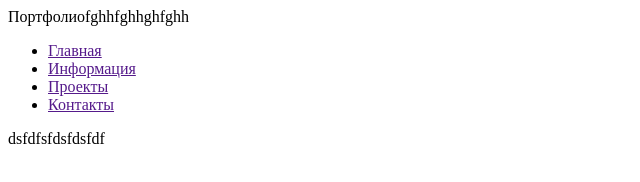
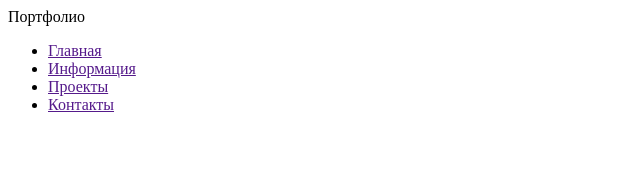
Before and after one commit to Slagrach/web, a plain HTML site: page Geekbrains-lessons/index.html in a window 1280 px wide. Shown: the whole page, without its empty margins (0-640 px from the left). Drawn offline with Linux system fonts and the light colour scheme.

```diff
--- a/Geekbrains-lessons/index.html
+++ b/Geekbrains-lessons/index.html
@@ -15,7 +15,7 @@
         <header class="header">
             <div class="container">
                 <div class="header__body">
-                    <span class="header__logo">Портфолиоfghhfghhghfghh</span>
+                    <span class="header__logo">Портфолио</span>
                 </div>
                 <div class="header__burger">
                     <span></span>
@@ -33,7 +33,7 @@
         <main class="content">
             <div class="container">
                 <div class="content__text">
-                    dsfdfsfdsfdsfdf
+
                 </div>
             </div>
         </main>
@@ -41,4 +41,6 @@
     <footer class="footer">
 
     </footer>
-</body></html>
+</body>
+
+</html>
```
